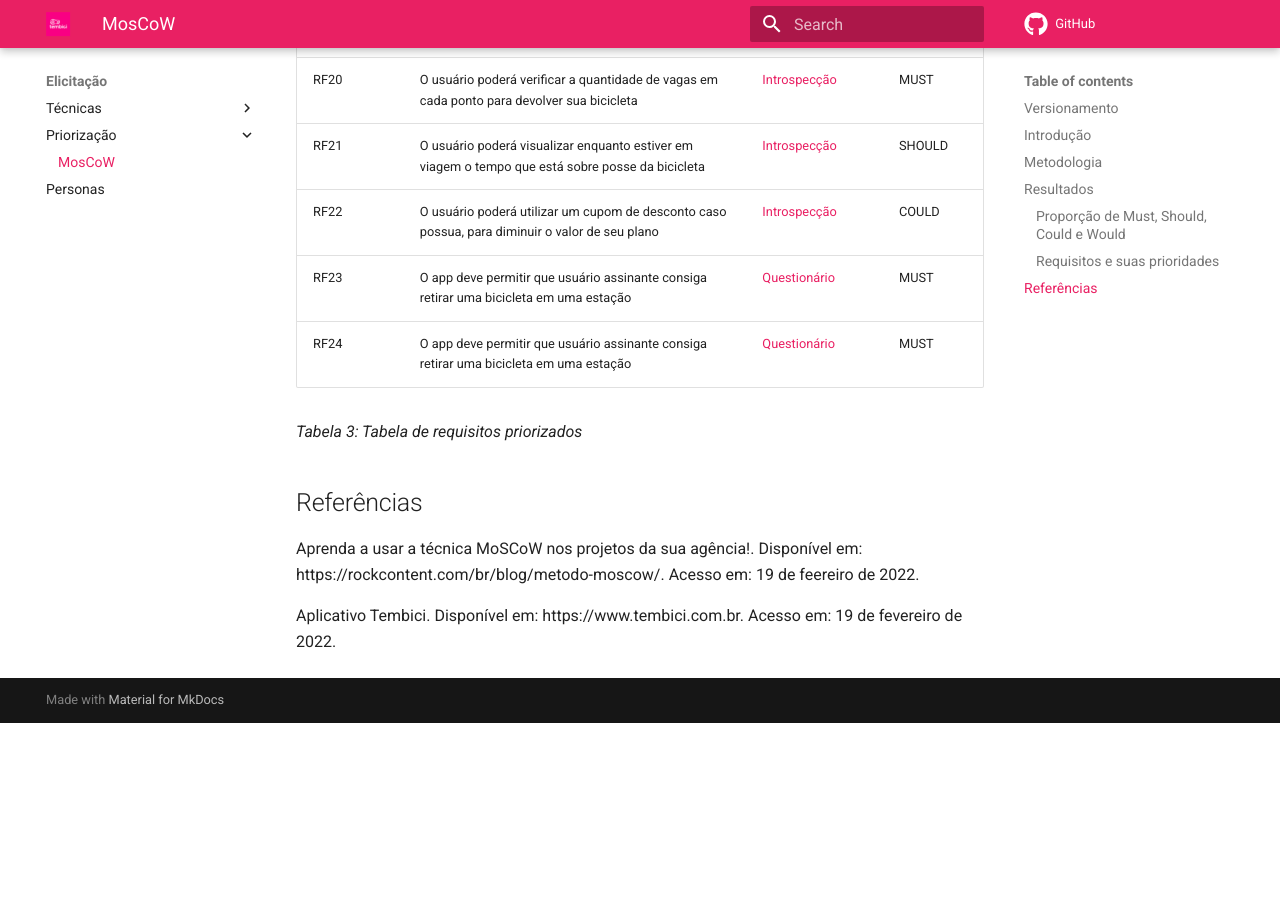
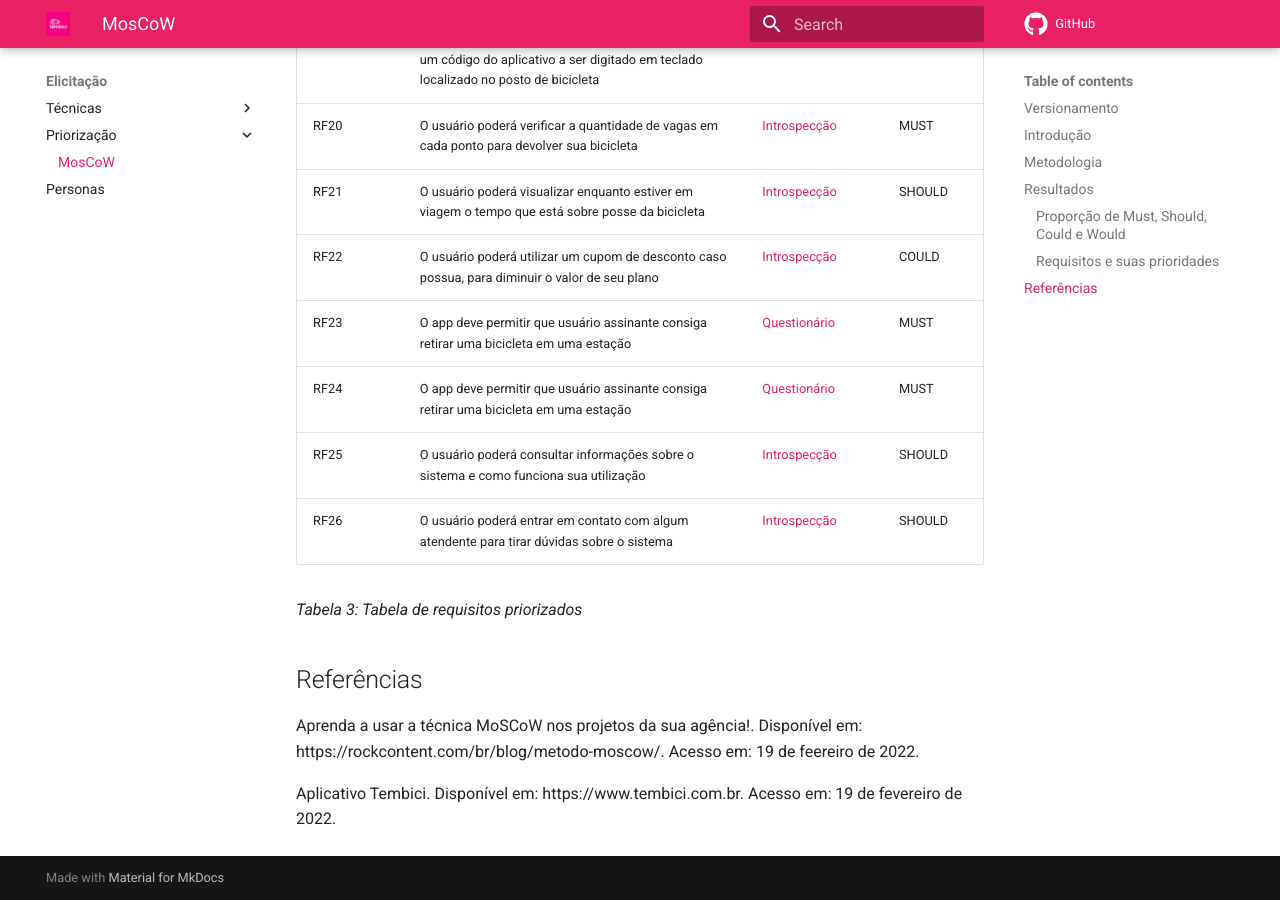
Before and after one commit to Requisitos-de-Software/2021.2-Tembici, an MkDocs documentation site: the page built from docs/elicitacao/priorizacao/moscow.md, in a window 1280 px wide and 900 px high, scrolled down 3469 px. Built offline with MkDocs 1.6.1 and Material for MkDocs 9.7.7, drawn with Linux system fonts in a browser that asks for light colours; comment, search, counter and statistics services are not loaded; before the commit the page ends 4192 px from its top, so only the background shows below that; some of the changed text lies outside the part shown.

Commit message:
HOTFIX Adição de novos requisitos

```diff
--- a/docs/elicitacao/priorizacao/moscow.md
+++ b/docs/elicitacao/priorizacao/moscow.md
@@ -63,6 +64,8 @@
 | RF22 | O usuário poderá utilizar um cupom de desconto caso possua, para diminuir o valor de seu plano | [Introspecção](https://requisitos-de-software.github.io/2021.2-Tembici/elicitacao/tecnicas/introspeccao/) | COULD |
 | RF23 | O app deve permitir que usuário assinante consiga retirar uma bicicleta em uma estação | [Questionário](https://requisitos-de-software.github.io/2021.2-Tembici/elicitacao/tecnicas/questionario/) | MUST |
 | RF24 | O app deve permitir que usuário assinante consiga retirar uma bicicleta em uma estação | [Questionário](https://requisitos-de-software.github.io/2021.2-Tembici/elicitacao/tecnicas/questionario/) | MUST |
+| RF25 | O usuário poderá consultar informações sobre o sistema e como funciona sua utilização |[Introspecção](https://requisitos-de-software.github.io/2021.2-Tembici/elicitacao/tecnicas/introspeccao/) | SHOULD |
+| RF26 | O usuário poderá entrar em contato com algum atendente para tirar dúvidas sobre o sistema | [Introspecção](https://requisitos-de-software.github.io/2021.2-Tembici/elicitacao/tecnicas/introspeccao/) | SHOULD |
 
 *Tabela 3: Tabela de requisitos priorizados*
 
```
Also changed, not shown: other parts of docs/elicitacao/priorizacao/moscow.md (+2 -1 lines), docs/elicitacao/tecnicas/introspeccao.md (+3 -0 lines), docs/pos-rastreabilidade/forward-from.md (+5 -4 lines).
